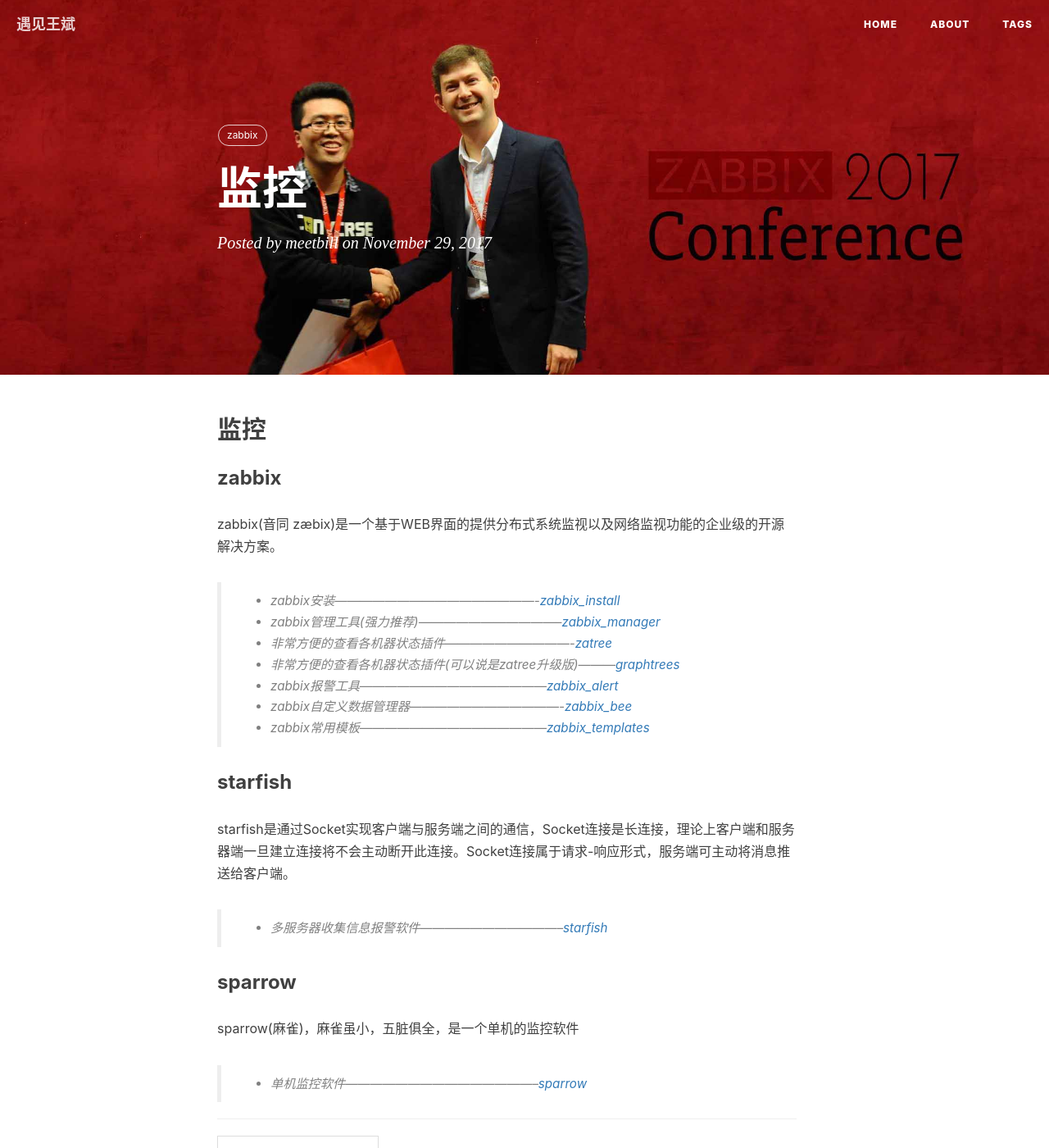
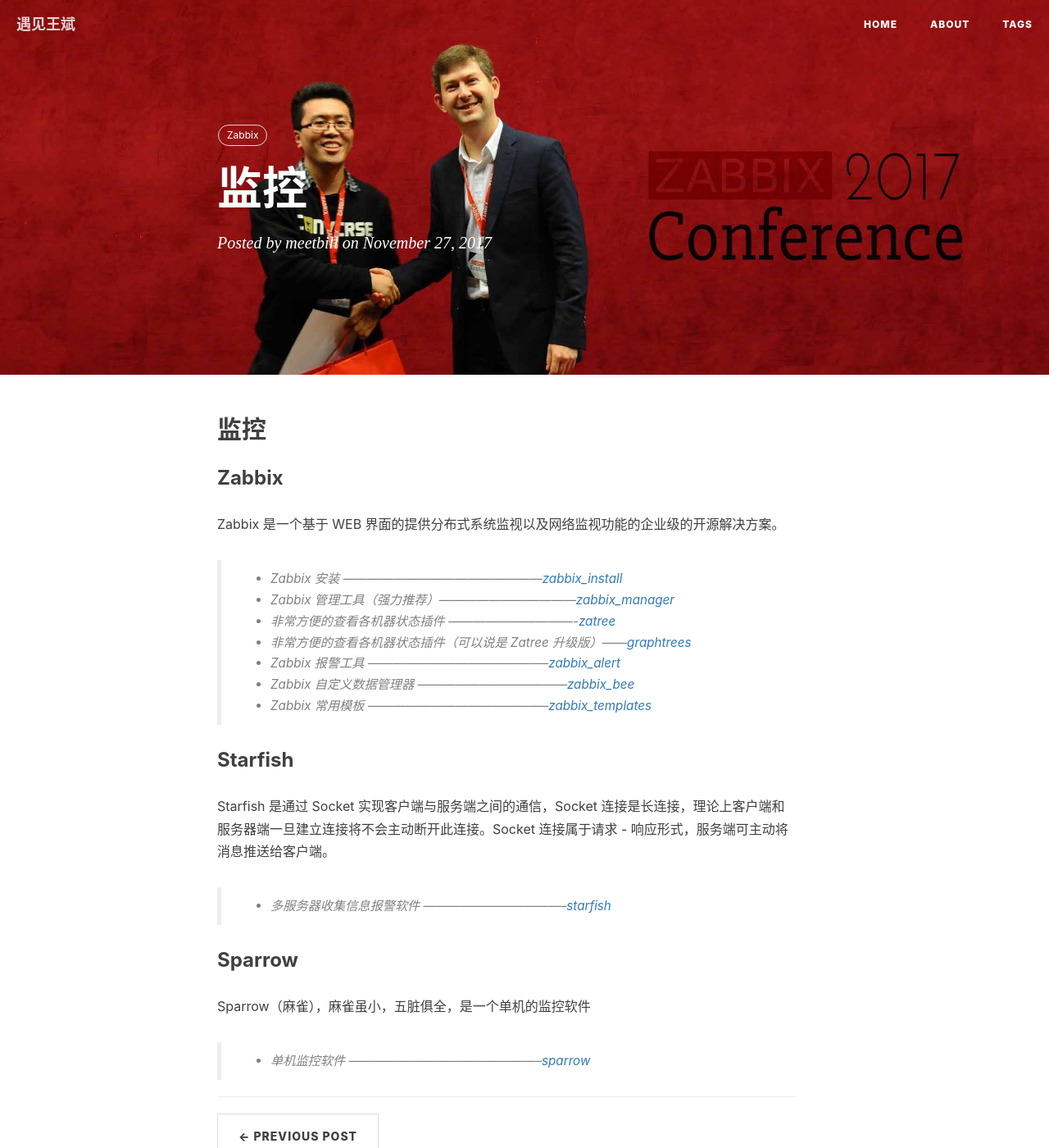
Before and after one commit to meetbill/meetbill.github.io, a Jekyll site: the page built from _posts/2016-06-05-monitor.md, in a window 1280 px wide and 1400 px high. Shown: the whole window at 82% size. Built offline with Jekyll 4.4.1, drawn with Linux system fonts in a browser that asks for light colours; nearby versions of some CDN libraries; comment, search, counter and statistics services are not loaded.

```diff
--- a/_posts/2016-06-05-monitor.md
+++ b/_posts/2016-06-05-monitor.md
@@ -1,36 +1,36 @@
 ---
 layout: post
 title: 监控
-date:   2017-11-29 14:57:00
+date:   2017-11-27 14:57:00
 author:     "meetbill"
 header-img: "img/zabbix.jpg"
 categories: posts
 tags:
-    - zabbix
+    - Zabbix
 ---
 
 ## 监控
 
-### zabbix
+### Zabbix
 
-zabbix(音同 zæbix)是一个基于WEB界面的提供分布式系统监视以及网络监视功能的企业级的开源解决方案。
+Zabbix 是一个基于 WEB 界面的提供分布式系统监视以及网络监视功能的企业级的开源解决方案。
 
-> * zabbix安装-------------------------------------------------[zabbix_install](https://github.com/BillWang139967/zabbix_install)
-> * zabbix管理工具(强力推荐)-----------------------------------[zabbix_manager](https://github.com/BillWang139967/zabbix_manager)
-> * 非常方便的查看各机器状态插件-------------------------------[zatree](https://github.com/BillWang139967/zatree)
-> * 非常方便的查看各机器状态插件(可以说是zatree升级版)---------[graphtrees](https://github.com/BillWang139967/graphtrees)
-> * zabbix报警工具---------------------------------------------[zabbix_alert](https://github.com/BillWang139967/zabbix_alert)
-> * zabbix自定义数据管理器-------------------------------------[zabbix_bee](https://github.com/BillWang139967/zabbix_bee)
-> * zabbix常用模板---------------------------------------------[zabbix_templates](https://github.com/BillWang139967/zabbix_templates)
+> * Zabbix 安装 ------------------------------------------------[zabbix_install](https://github.com/BillWang139967/zabbix_install)
+> * Zabbix 管理工具（强力推荐）---------------------------------[zabbix_manager](https://github.com/BillWang139967/zabbix_manager)
+> * 非常方便的查看各机器状态插件 -------------------------------[zatree](https://github.com/BillWang139967/zatree)
+> * 非常方便的查看各机器状态插件（可以说是 Zatree 升级版）------[graphtrees](https://github.com/BillWang139967/graphtrees)
+> * Zabbix 报警工具 --------------------------------------------[zabbix_alert](https://github.com/BillWang139967/zabbix_alert)
+> * Zabbix 自定义数据管理器 ------------------------------------[zabbix_bee](https://github.com/BillWang139967/zabbix_bee)
+> * Zabbix 常用模板 --------------------------------------------[zabbix_templates](https://github.com/BillWang139967/zabbix_templates)
 
-### starfish
+### Starfish
 
-starfish是通过Socket实现客户端与服务端之间的通信，Socket连接是长连接，理论上客户端和服务器端一旦建立连接将不会主动断开此连接。Socket连接属于请求-响应形式，服务端可主动将消息推送给客户端。
+Starfish 是通过 Socket 实现客户端与服务端之间的通信，Socket 连接是长连接，理论上客户端和服务器端一旦建立连接将不会主动断开此连接。Socket 连接属于请求 - 响应形式，服务端可主动将消息推送给客户端。
 
-> * 多服务器收集信息报警软件-----------------------------------[starfish](https://github.com/BillWang139967/Starfish)
+> * 多服务器收集信息报警软件 -----------------------------------[starfish](https://github.com/BillWang139967/Starfish)
 
-### sparrow
+### Sparrow
 
-sparrow(麻雀)，麻雀虽小，五脏俱全，是一个单机的监控软件
+Sparrow（麻雀），麻雀虽小，五脏俱全，是一个单机的监控软件
 
-> * 单机监控软件-----------------------------------------------[sparrow](https://github.com/BillWang139967/sparrow)
+> * 单机监控软件 -----------------------------------------------[sparrow](https://github.com/BillWang139967/sparrow)
```
Also changed, not shown: _posts/2016-05-31-db.md (+5 -7 lines), _posts/2016-05-31-note.md (added, +13 -0 lines), _posts/2016-06-19-linux.md (+12 -12 lines), _posts/2017-07-21-cloud.md (+2 -2 lines).
